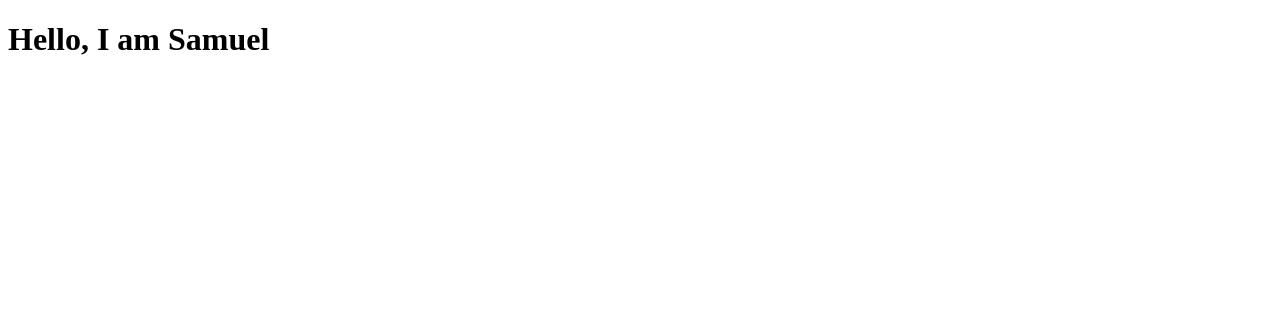
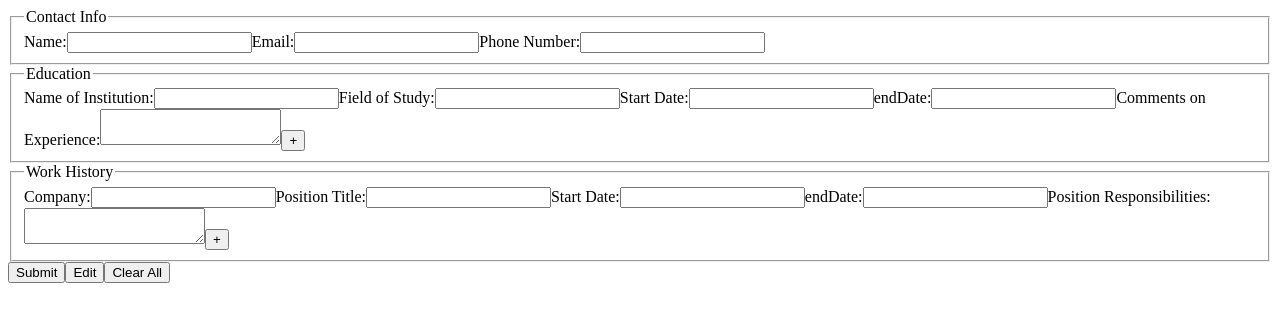
Before and after one commit to sjbrick002/cv-project, a React (Create React App) app: page / in a window 1280 px wide. Shown: the top 322 px of the page. Built offline with nearby package versions, Linux system fonts and the light colour scheme.

Commit message:
Made generic cv application form, but I still need to make a css file and stylize it and break it down into components

```diff
--- a/src/App.js
+++ b/src/App.js
@@ -93,11 +93,53 @@ class App extends React.Component {
         }
       ]
     };
+    this.state = {};
   };
   render() {
     return (
       <div className="App">
-        <h1>Hello, I am Samuel</h1>
+        <form>
+          <fieldset>
+            <legend>Contact Info</legend>
+            <label htmlFor="name">Name:</label>
+            <input type="text" name="name" id="name"/>
+            <label htmlFor="email">Email:</label>
+            <input type="email" name="email" id="email"/>
+            <label htmlFor="phone">Phone Number:</label>
+            <input type="tel" name="phone" id="phone"/>
+          </fieldset>
+          <fieldset>
+            <legend>Education</legend>
+            <label htmlFor="schoolName1">Name of Institution:</label>
+            <input type="text" name="schoolName1" id="schoolName1"/>
+            <label htmlFor="fieldOfStudy1">Field of Study:</label>
+            <input type="text" name="fieldOfStudy1" id="fieldOfStudy1"/>
+            <label htmlFor="startSchoolDate1">Start Date:</label>
+            <input type="text" name="startSchoolDate1" id="startSchoolDate1"/>
+            <label htmlFor="endSchoolDate1">endDate:</label>
+            <input type="text" name="endSchoolDate1" id="endSchoolDate1"/>
+            <label htmlFor="commentsOnEducation1">Comments on Experience:</label>
+            <textarea name="commentsOnEducation1" id="commentsOnEducation1"></textarea>
+            <button type="button">+</button>
+          </fieldset>
+          <fieldset>
+            <legend>Work History</legend>
+            <label htmlFor="company">Company:</label>
+            <input type="text" name="employer" id="company"/>
+            <label htmlFor="positionTitle">Position Title:</label>
+            <input type="text" name="positionTitle" id="positionTitle"/>
+            <label htmlFor="startWorkDate1">Start Date:</label>
+            <input type="text" name="startWorkDate1" id="startWorkDate1"/>
+            <label htmlFor="endWorkDate1">endDate:</label>
+            <input type="text" name="endWorkDate1" id="endWorkDate1"/>
+            <label htmlFor="responsibilities">Position Responsibilities:</label>
+            <textarea name="responsibilities" id="responsibilities"></textarea>
+            <button type="button">+</button>
+          </fieldset>
+          <button type="button">Submit</button>
+          <button type="button">Edit</button>
+          <button type="reset">Clear All</button>
+        </form>
       </div>
     );
   };
```
